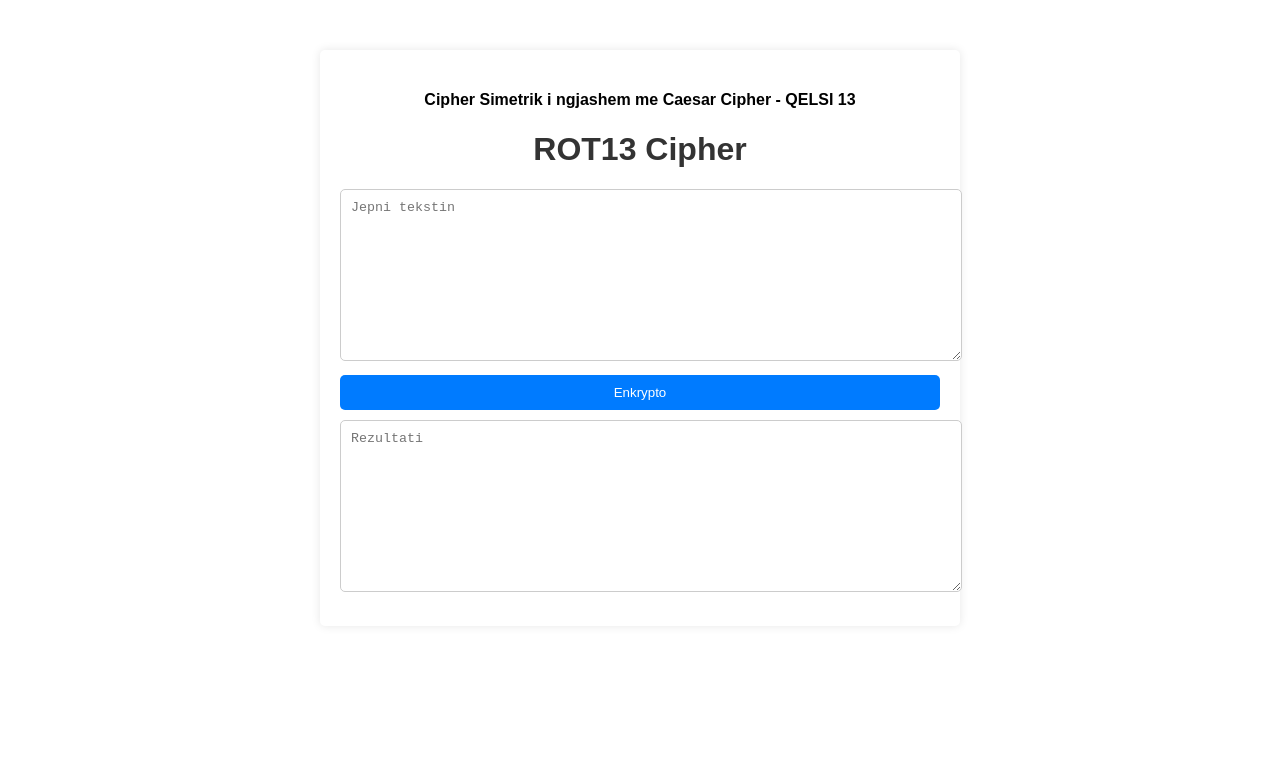
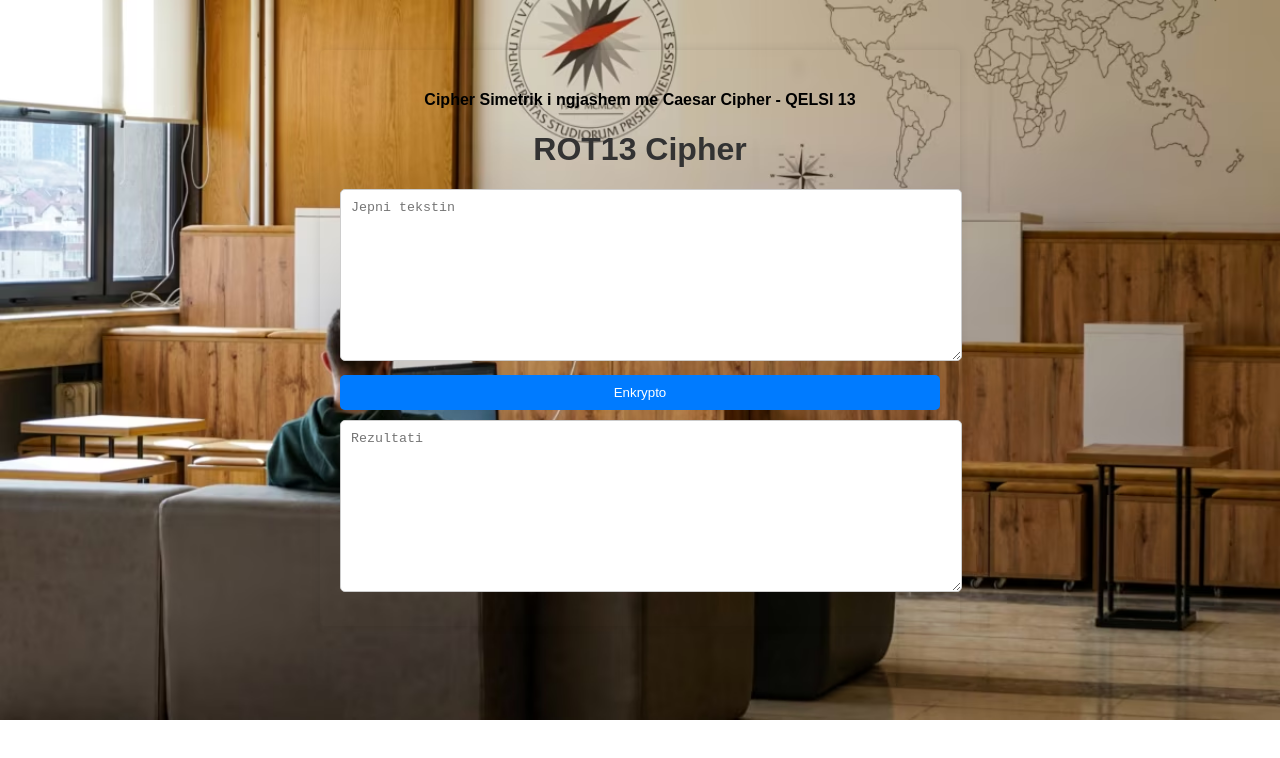
Before and after one commit to EndritKastrati/ROT13-Cipher, a plain HTML site: page index.html in a window 1280 px wide. Drawn offline with Linux system fonts and the light colour scheme.

Commit message:
Adding a background image with transparent effects

```diff
--- a/style.css
+++ b/style.css
@@ -1,5 +1,8 @@
 body {
     font-family: Arial, sans-serif;
+    background-image: url('fiek.jpg');
+    background-repeat: no-repeat;
+    background-size: cover;
   }
 
   .container {
@@ -11,13 +14,20 @@ body {
     box-shadow: 0 0 10px rgba(0, 0, 0, 0.1);
   }
 
+  .container:hover{
+    background-color: rgba(0, 0, 0, 0.4)
+  }
+
   h1 {
     text-align: center;
     color: #333;
+    font-weight: bold;
   }
 
   h4 {
     text-align: center;
+    color: black;
+    font-weight: 900;
   }
 
   textarea {
```
Also changed, not shown: fiek.jpg (added).
